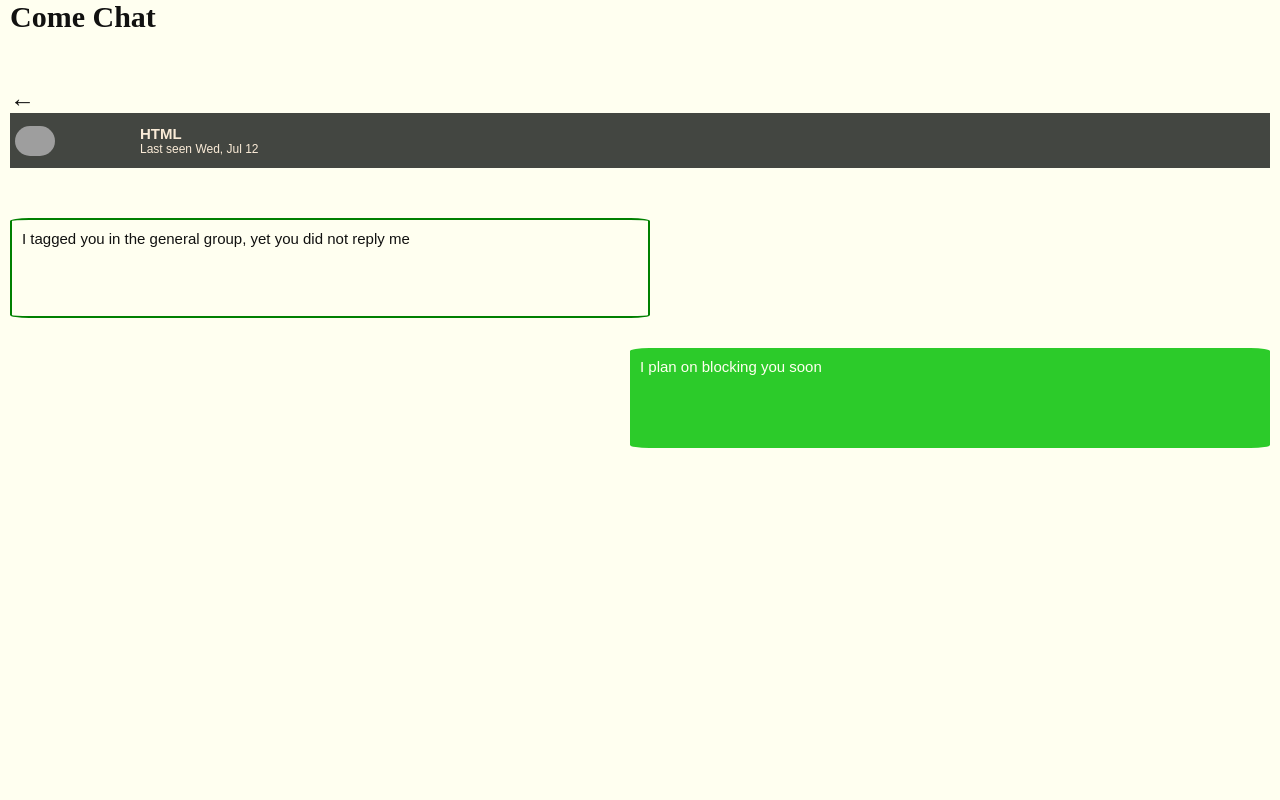
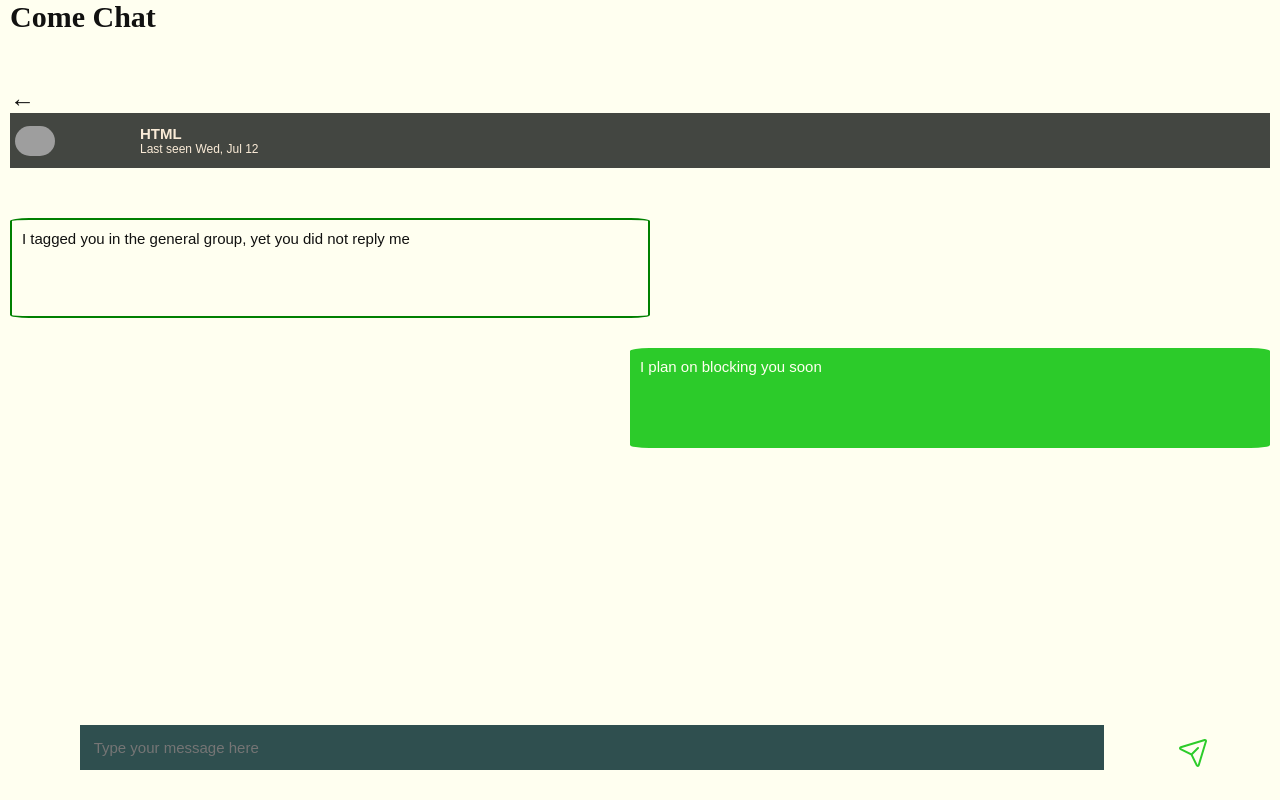
Before and after one commit to DestinyEnder16/come-chat, a React (Create React App) app: page / in a window 1280 px wide. Both pictures are taken after a click on the item 640 px from the left and 262 px from the top of the page. Built offline with nearby package versions, Linux system fonts and the light colour scheme; grey boxes are pictures that could not be loaded; the HTML template or start-up script is replaced by a standard one.

Commit message:
Contact panel working, messages get displayed. But, new replies are not added.

```diff
--- a/package.json
+++ b/package.json
@@ -3,6 +3,7 @@
   "version": "0.1.0",
   "private": true,
   "dependencies": {
+    "@phosphor-icons/react": "^2.0.10",
     "@testing-library/jest-dom": "^5.16.5",
     "@testing-library/react": "^13.4.0",
     "@testing-library/user-event": "^13.5.0",
--- a/src/App.js
+++ b/src/App.js
@@ -1,4 +1,5 @@
 import { useState } from 'react';
+import { PaperPlaneTilt } from '@phosphor-icons/react';
 
 const data = [
   {
@@ -28,6 +29,26 @@ const data = [
 export default function App() {
   const [contactsInfo, setContactsInfo] = useState(data);
   const [selectedContact, setSelectedContact] = useState(null);
+
+  function handleContactMessageEdit(text) {
+    console.log('TRYING TO EDIT!');
+    console.log(selectedContact);
+    setContactsInfo((contacts) =>
+      contacts.map((contact) =>
+        selectedContact.id === contact.id
+          ? { ...contact, replies: [...contact.replies, text] }
+          : contact
+      )
+    );
+    console.log(contactsInfo);
+  }
+
+  function handleSelectContact(contact) {
+    setSelectedContact((selected) =>
+      selected?.id === contact.id ? null : contact
+    );
+  }
+
   return (
     <div className="app">
       <h1>Come Chat</h1>
@@ -35,12 +56,13 @@ export default function App() {
       {selectedContact === null ? (
         <ContactPanel
           contactsInfo={contactsInfo}
-          onSelectContact={setSelectedContact}
+          onSelectContact={handleSelectContact}
         />
       ) : (
         <Message
           contact={selectedContact}
-          onSelectContact={setSelectedContact}
+          onSelectContact={handleSelectContact}
+          onContactMessageEdit={handleContactMessageEdit}
         />
       )}
 
@@ -66,12 +88,8 @@ function ContactPanel({ contactsInfo, onSelectContact }) {
 }
 
 function Contact({ contact, onSelectContact }) {
-  function handleSelection() {
-    onSelectContact(contact);
-  }
-
   return (
-    <li className="contact" onClick={handleSelection}>
+    <li className="contact" onClick={() => onSelectContact(contact)}>
       <img
         src={contact.pfp}
         alt={`${contact.name} pfp`}
@@ -87,9 +105,8 @@ function Contact({ contact, onSelectContact }) {
   );
 }
 
-function Message({ contact, onSelectContact }) {
+function Message({ contact, onSelectContact, onContactMessageEdit }) {
   const locale = navigator.language;
-  console.log(locale);
   return (
     <>
       <span onClick={() => onSelectContact(null)} id="back">
@@ -114,18 +131,53 @@ function Message({ contact, onSelectContact }) {
           </span>
         </div>
       </div>
-      <ul className="message-list">
+
+      <div className="message-list">
+        <ul>
           {contact.messages.map((message) => (
             <li className="message" key={crypto.randomUUID()}>
               {message}
             </li>
           ))}
+        </ul>
+        <ul>
           {contact.replies.map((reply) => (
             <li className="reply" key={crypto.randomUUID()}>
               {reply}
             </li>
-        ))}{' '}
+          ))}
         </ul>
+      </div>
+
+      <InputMessage
+        contact={contact}
+        onContactMessageEdit={onContactMessageEdit}
+      />
     </>
   );
 }
+
+function InputMessage({ contact, onContactMessageEdit }) {
+  const [text, setText] = useState('');
+
+  function handleSubmit() {
+    if (text.length < 1) return;
+
+    onContactMessageEdit(text);
+    setText('');
+  }
+
+  return (
+    <div className="input-field">
+      <input
+        type="text"
+        placeholder="Type your message here"
+        value={text}
+        onChange={(e) => setText(e.target.value)}
+      />
+      <span>
+        <PaperPlaneTilt size={32} color="#0dc40dde" onClick={handleSubmit} />
+      </span>
+    </div>
+  );
+}
--- a/src/index.css
+++ b/src/index.css
@@ -32,6 +32,7 @@ body {
   color: #111110;
   height: 100vh;
   padding: 0 1rem;
+  overflow: hidden;
 }
 
 h1 {
@@ -45,9 +46,7 @@ h1 {
   width: 100%;
   display: grid;
   grid-template-columns: 10% 90%;
-  border: 1px solid #2f4f4f;
-  border-left: none;
-  border-right: none;
+
   padding: 1.5rem;
   transition: all 0.5s;
 }
@@ -107,6 +106,11 @@ h1 {
   font-size: 1.2rem;
 }
 
+.messages-list {
+  height: 100%;
+  overflow-y: auto;
+}
+
 .message {
   width: 50vw;
   border: 2px solid green;
@@ -120,7 +124,7 @@ h1 {
 
 .reply {
   width: 50vw;
-  background: rgba(13, 196, 13, 0.87);
+  background: #0dc40dde;
   color: ivory;
   border-radius: 3%;
   height: 10rem;
@@ -130,3 +134,27 @@ h1 {
   margin-bottom: 3rem;
   float: right;
 }
+
+.input-field {
+  position: absolute;
+  bottom: 3rem;
+  left: 0.5rem;
+  width: 100%;
+  display: flex;
+  justify-content: space-evenly;
+  align-items: flex-end;
+}
+
+.input-field input {
+  background: #2f4f4f;
+  border: none;
+  width: 80%;
+  padding: 1.4rem;
+  font-size: 1.5rem;
+  font-family: inherit;
+  color: ivory;
+}
+
+.input-field span {
+  cursor: pointer;
+}
```
Also changed, not shown: 1 other file (tests, documents, lock files or other folders). Lines whose indentation alone changed are shown as unchanged.
